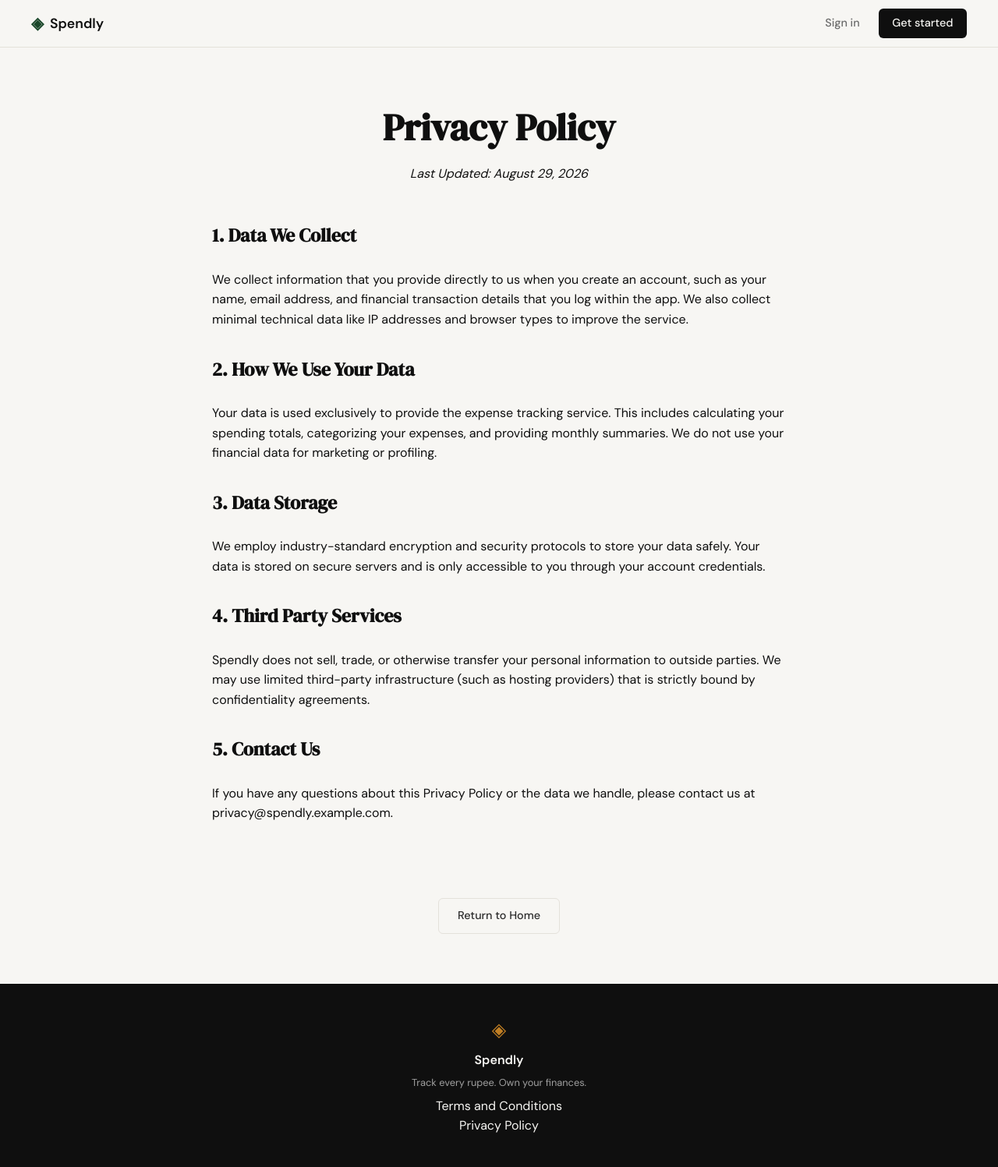
After one commit to 1AshishJadhav/-Spendly, a Flask app: page /privacy in a window 1280 px wide. The commit adds this page. Shown: the whole page at 78% size. Run offline with Flask 3, Linux system fonts and the light colour scheme.

Commit message:
landing: add privacy policy page and route

```diff
--- a/app.py
+++ b/app.py
@@ -25,6 +25,12 @@ def login():
 @app.route("/terms")
 def terms():
     return render_template("terms.html")
+
+
+@app.route("/privacy")
+def privacy():
+    return render_template("privacy.html")
+
 
 
 
--- a/templates/base.html
+++ b/templates/base.html
@@ -40,7 +40,7 @@
         <div class="footer-links">
           <a href="/terms">Terms and Conditions</a>
           <br />
-          <a href="#">Privacy Policy</a>
+          <a href="/privacy">Privacy Policy</a>
         </div>
       </div>
     </footer>
--- /dev/null
+++ b/templates/privacy.html
@@ -0,0 +1,80 @@
+{% extends "base.html" %}
+
+{% block title %}Privacy Policy — Spendly{% endblock %}
+
+{% block content %}
+<div class="terms-container">
+    <header class="terms-header">
+        <h1>Privacy Policy</h1>
+        <p>Last Updated: August 29, 2026</p>
+    </header>
+
+    <section class="terms-section">
+        <h2>1. Data We Collect</h2>
+        <p>We collect information that you provide directly to us when you create an account, such as your name, email address, and financial transaction details that you log within the app. We also collect minimal technical data like IP addresses and browser types to improve the service.</p>
+    </section>
+
+    <section class="terms-section">
+        <h2>2. How We Use Your Data</h2>
+        <p>Your data is used exclusively to provide the expense tracking service. This includes calculating your spending totals, categorizing your expenses, and providing monthly summaries. We do not use your financial data for marketing or profiling.</p>
+    </section>
+
+    <section class="terms-section">
+        <h2>3. Data Storage</h2>
+        <p>We employ industry-standard encryption and security protocols to store your data safely. Your data is stored on secure servers and is only accessible to you through your account credentials.</p>
+    </section>
+
+    <section class="terms-section">
+        <h2>4. Third Party Services</h2>
+        <p>Spendly does not sell, trade, or otherwise transfer your personal information to outside parties. We may use limited third-party infrastructure (such as hosting providers) that is strictly bound by confidentiality agreements.</p>
+    </section>
+
+    <section class="terms-section">
+        <h2>5. Contact Us</h2>
+        <p>If you have any questions about this Privacy Policy or the data we handle, please contact us at privacy@spendly.example.com.</p>
+    </section>
+
+    <footer class="terms-footer">
+        <a href="{{ url_for('landing') }}" class="btn-ghost">Return to Home</a>
+    </footer>
+</div>
+
+<style>
+    .terms-container {
+        max-width: 800px;
+        margin: 4rem auto;
+        padding: 0 2rem;
+        line-height: 1.6;
+        color: var(--text-main);
+    }
+    .terms-header {
+        text-align: center;
+        margin-bottom: 3rem;
+    }
+    .terms-header h1 {
+        font-family: 'DM Serif Display', serif;
+        font-size: 3rem;
+        margin-bottom: 0.5rem;
+    }
+    .terms-header p {
+        color: var(--text-muted);
+        font-style: italic;
+    }
+    .terms-section {
+        margin-bottom: 2rem;
+    }
+    .terms-section h2 {
+        font-family: 'DM Serif Display', serif;
+        font-size: 1.5rem;
+        margin-bottom: 1rem;
+        border-bottom: 1px solid var(--border-color);
+        padding-bottom: 0.5rem;
+    }
+    .terms-footer {
+        margin-top: 4rem;
+        text-align: center;
+        border-top: 1px solid var(--border-color);
+        padding-top: 2rem;
+    }
+</style>
+{% endblock %}
```
Also changed, not shown: file.txt (+14 -0 lines).
